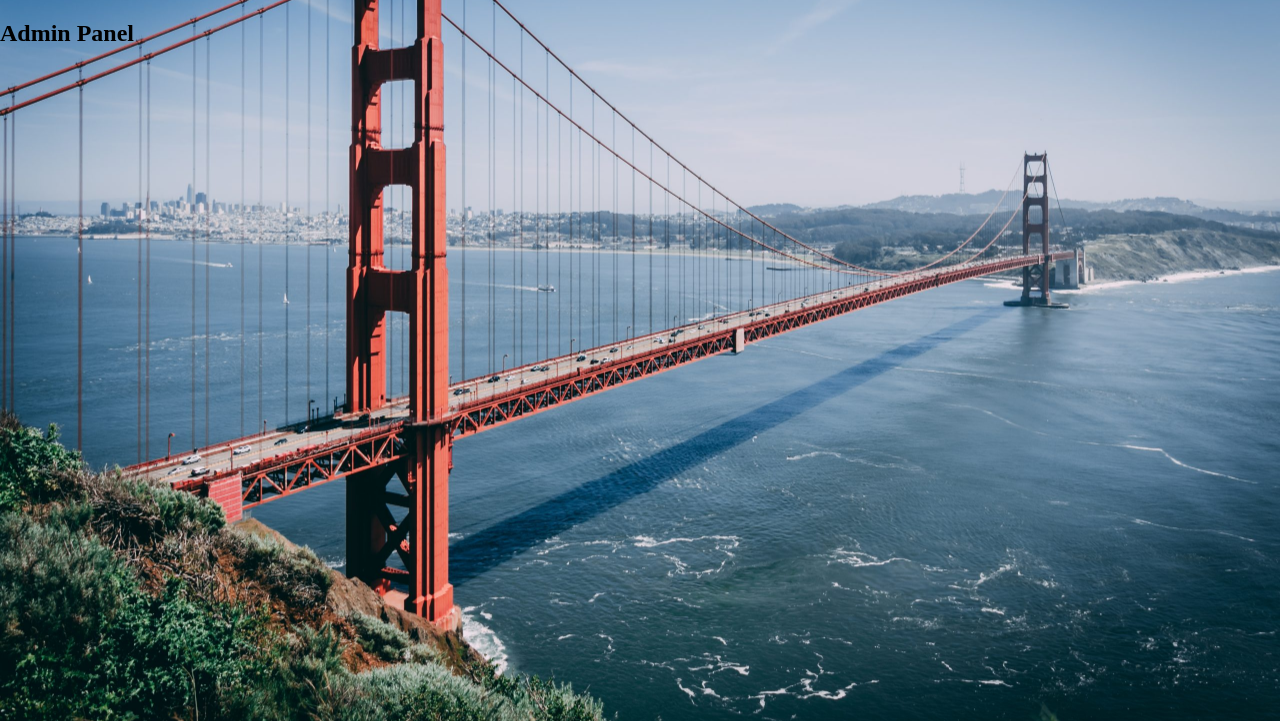
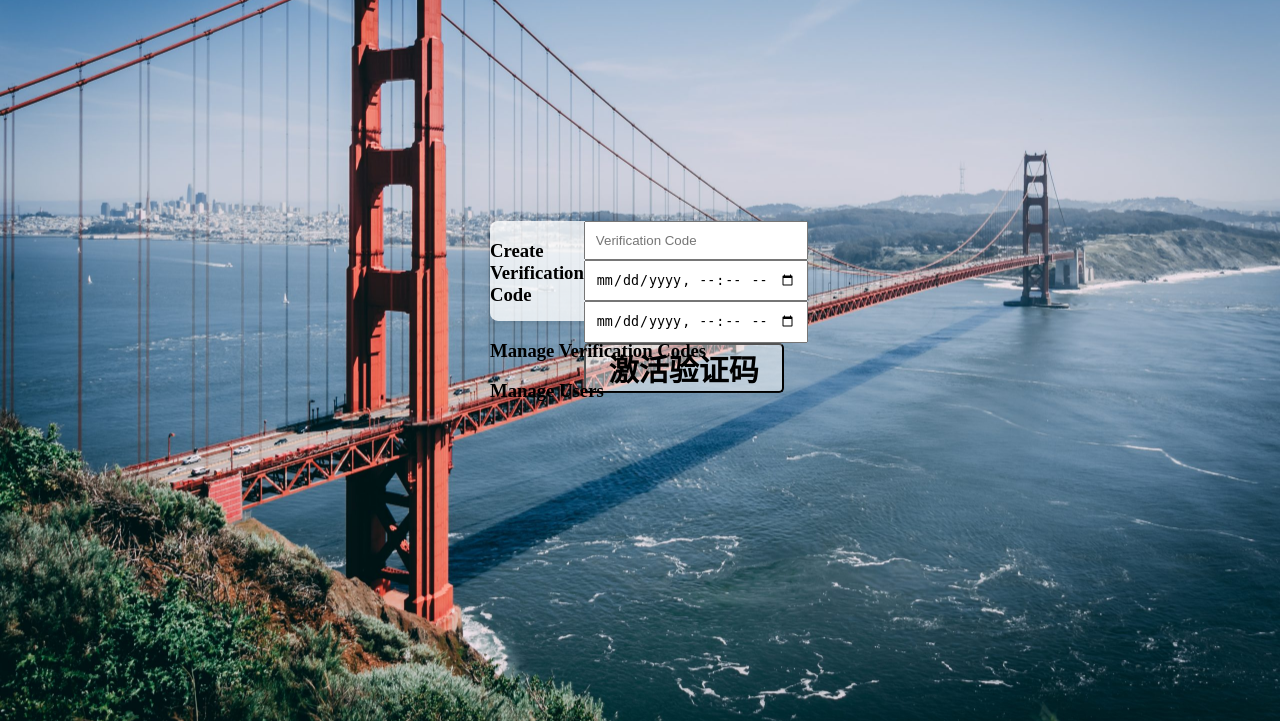
Before and after one commit to JiefuBo/Online-Chat, a Flask app: template app/templates/admin.html in a window 1280 px wide. Shown: the part 79-800 px from the top of the page. Run offline with Flask 3, Linux system fonts and the light colour scheme; the template is opened without the code that fills it, so the values that code supplies are empty.

Commit message:
update the access function:admin&user update admin page update verify function: code & color

```diff
--- a/app/__init__.py
+++ b/app/__init__.py
@@ -8,7 +8,7 @@ from config import Config
 db = SQLAlchemy()
 migrate = Migrate()
 login_manager = LoginManager()
-login_manager.login_view = 'login'
+login_manager.login_view = 'main.login'#从login变成了main.login
 socketio = SocketIO()
 
 def create_app():
--- a/app/templates/admin.html
+++ b/app/templates/admin.html
@@ -2,17 +2,32 @@
 <html lang="zh">
 
 <head>
-    <title>Admin Panel</title>
+    <title>超级管理员面板</title>
     <meta charset="UTF-8">
+    <link rel="stylesheet" type="text/css" href="{{ url_for('static', filename='style.css') }}">
     <style>
         body {
             margin: 0;
             padding: 0;
             height: 100%;
-            background: url('golden-gate-bridge-scaled.jpg') no-repeat center center fixed;
+            background-image: url('./golden-gate-bridge-scaled.jpg');
             background-size: cover;
         }
 
+        .ver-code {
+            width: 200px;
+            padding: 10px;
+        }
+
+        .start-time {
+            width: 200px;
+            padding: 10px;
+        }
+
+        .exp-time {
+            width: 200px;
+            padding: 10px;
+        }
 
 
         header { /*这里是表头设置区*/
@@ -21,6 +36,7 @@
             align-items: center;
             background-color: rgba(255, 255, 255, 0.5);
             padding: 10px;
+        }
 
         .left-section {
             display: flex;
@@ -44,6 +60,44 @@
             padding: 5px 10px;
             box-shadow: 0 2px 4px rgba(0, 0, 0, 0.1);
         }
+
+        .container {
+            position: absolute;
+            left: 50%;
+            top: 50%;
+            transform: translate(-50%, -50%);
+            padding: 200px;
+            /*background: rgba(255, 255, 255, 0.8);*/
+            border-radius: 8px;
+            width: 300px;
+            /*box-shadow: 0 4px 8px rgba(0, 0, 0, 0.1)*/
+        }
+
+        .ver-button {
+            width: 200px;
+            height: 50px;
+            background: rgba(255, 255, 255, 50%);
+            font-size: 30px;
+            font-weight: bold;
+            border-radius: 5px;
+            display: flex;
+            justify-content: center;
+
+        }
+
+        .Verification {
+            display: flex;
+            /*grid-template-columns: 1fr;*/
+            justify-items: center; /* 水平居中 */
+            row-gap: 20px; /* 设置行间隙为100px */
+            height: 100px; /* 设置容器高度为视口高度，以便于垂直居中 */
+            background: rgba(255, 255, 255, 0.8);
+            box-shadow: 0 4px 8px rgba(0, 0, 0, 0.1);
+            border-radius: 8px;
+        }
+
+
+
     </style>
 </head>
 
@@ -59,8 +113,65 @@
 
 
 <body>
-<h2>Admin Panel</h2>
-<!-- 管理员功能的HTML -->
+<div class="container">
+
+
+
+    <div class="Verification">
+        <h3>Create Verification Code</h3>
+        <form method="POST">
+            <input class="ver-code" type="text" name="code" placeholder="Verification Code" required>
+            <input class="start-time" type="datetime-local" name="start_at" placeholder="输入生效日期">
+            <input class="exp-time" type="datetime-local" name="expires_at" placeholder="输入失效日期">
+            <button class="ver-button" type="submit">激活验证码</button>
+        </form>
+    </div>
+
+    <div>
+        <h3>Manage Verification Codes</h3>
+        <ul>
+            {% for code in codes %}
+            <li style="color:
+                    {% if code.status() == 'pending' %}
+                        orange
+                    {% elif code.status() == 'active' %}
+                        green
+                    {% else %}
+                        red
+                    {% endif %}
+                    ;">
+                {{ code.code }} -
+                {% if code.start_at %}
+                Starts at: {{ code.start_at.strftime('%Y-%m-%d %H:%M:%S') }}
+                {% endif %}
+                {% if code.expires_at %}
+                Expires at: {{ code.expires_at.strftime('%Y-%m-%d %H:%M:%S') }}
+                {% else %}
+                No expiry
+                {% endif %}
+                <form action="{{ url_for('main.delete_code', code_id=code.id) }}" method="POST" style="display:inline;">
+                    <button type="submit">Delete</button>
+                </form>
+            </li>
+            {% endfor %}
+        </ul>
+    </div>
+
+    <div>
+        <h3>Manage Users</h3>
+        <ul>
+            {% for user in users %}
+            <li>
+                {{ user.username }}
+                <form action="{{ url_for('main.delete_user', user_id=user.id) }}" method="POST" style="display:inline;">
+                    <button type="submit">Delete</button>
+                </form>
+            </li>
+            {% endfor %}
+        </ul>
+    </div>
+
+</div>
 </body>
 
 
--- a/app/templates/login.html
+++ b/app/templates/login.html
@@ -17,7 +17,7 @@
       color: #c4c3ca;
       background-color: #1f2029;
       overflow-x: hidden;
-      background-image: url("golden-gate-bridge-scaled.jpg");
+      /*background-image: url("golden-gate-bridge-scaled.jpg");*/
       background-size: cover;
       background-repeat: no-repeat;
     }
@@ -329,7 +329,7 @@
                           <i class="input-icon uil uil-at"></i>
                         </div>
                         <div class="form-group mt-2">
-                          <input type="password" name="logpass" class="form-style" placeholder="密码"autocomplete="off" required>
+                          <input type="password" name="password" class="form-style" placeholder="密码" autocomplete="off" required>
                           <i class="input-icon uil uil-lock-alt"></i>
                         </div>
                         <button type="submit" class="btn mt-4">登陆</button>
@@ -341,7 +341,9 @@
                     {% with messages = get_flashed_messages(with_categories=true) %}
                     {% if messages %}
                     {% for category, message in messages %}
+                    {% if category == 'login' %}
                     <div class="alert alert-{{ category }}">{{ message }}</div>
+                    {% endif %}
                     {% endfor %}
                     {% endif %}
                     {% endwith %}
--- a/config.py
+++ b/config.py
@@ -2,5 +2,5 @@ import os
 
 class Config:
     SECRET_KEY = os.environ.get('SECRET_KEY') or 'you-will-never-guess'
-    SQLALCHEMY_DATABASE_URI = 'sqlite:///site.db'
+    SQLALCHEMY_DATABASE_URI = os.environ.get('DATABASE_URL') or 'sqlite:///site.db'
     SQLALCHEMY_TRACK_MODIFICATIONS = False
--- a/run.py
+++ b/run.py
@@ -4,4 +4,4 @@ from app import create_app, socketio
 app = create_app()
 
 if __name__ == '__main__':
-    socketio.run(app, host='0.0.0.0', port=5001, debug=True)
+    socketio.run(app, host='0.0.0.0', port=5002, debug=True)
```
Also changed, not shown: app/models.py (+24 -1 lines), app/routes.py (+69 -20 lines), app/templates/chat.html (+53 -14 lines), instance/site.db, instance/site2.db. Lines whose indentation alone changed are shown as unchanged.
